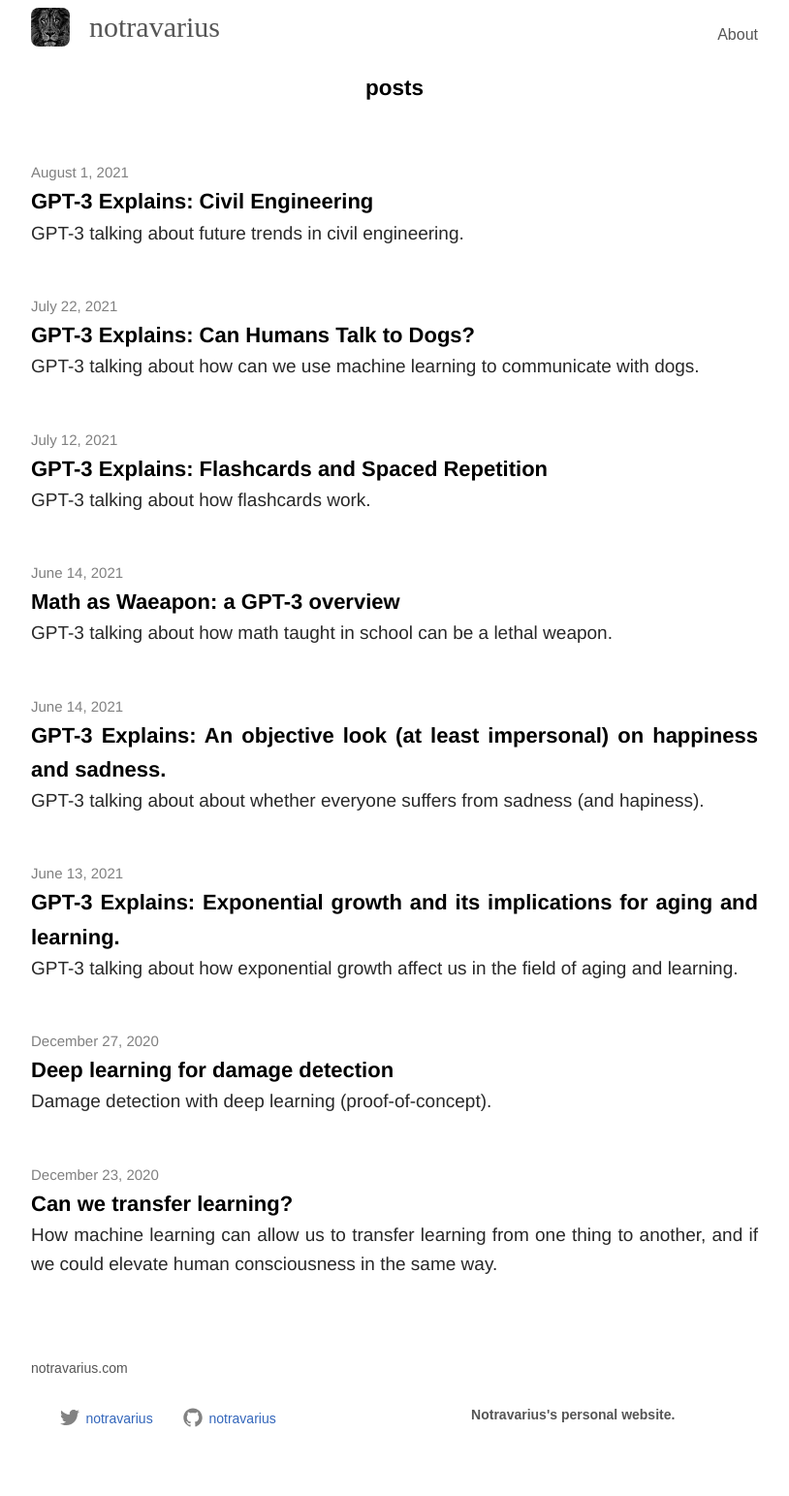
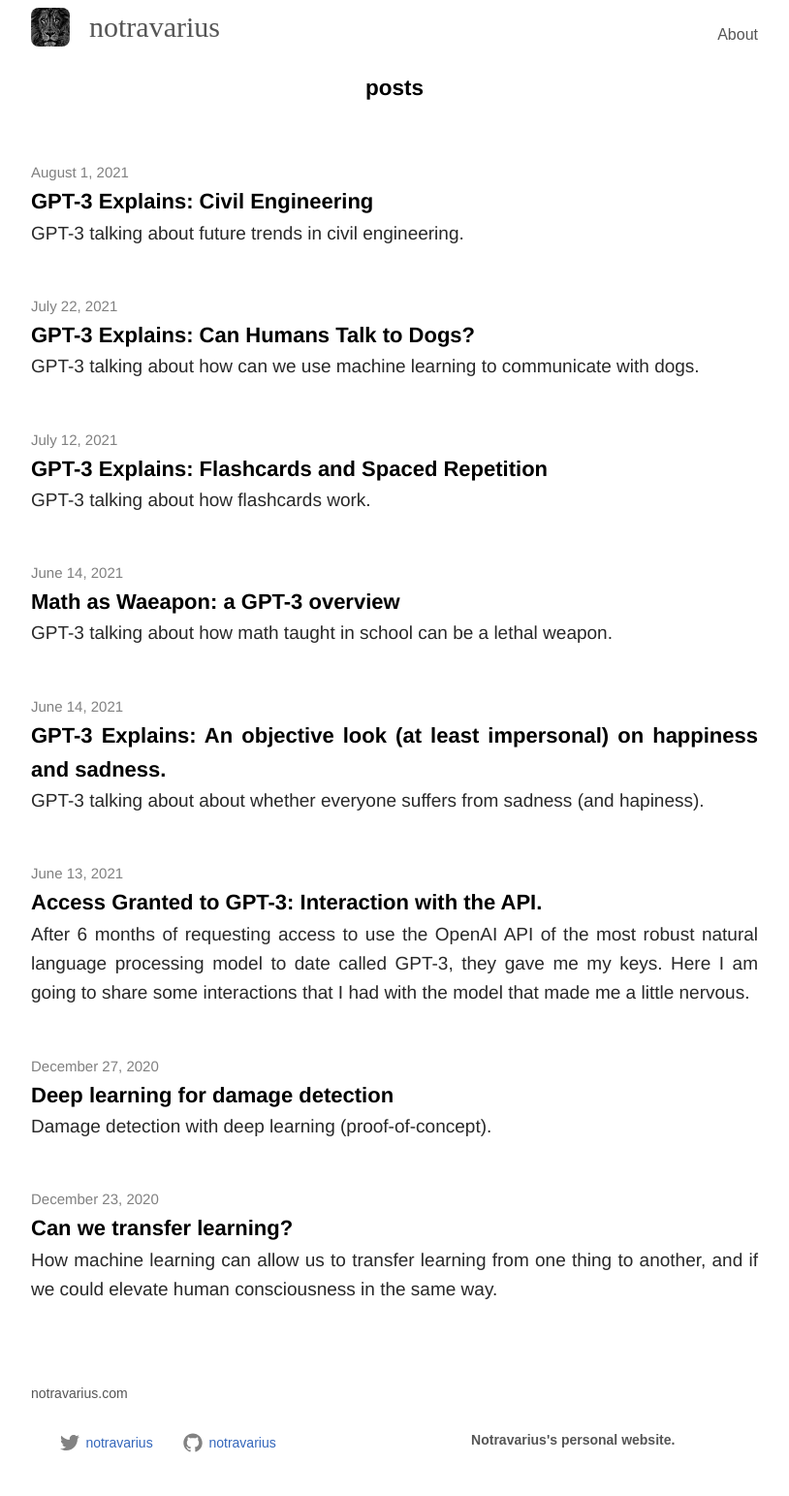
Before and after one commit to leonelBianchi/lebianchi.github.io, a Jekyll site: the page built from index.md, in a window 1280 px wide. Shown: the whole page at 97% size, without its empty margins (233-1047 px from the left). Built offline with Jekyll 4.4.1, drawn with Linux system fonts in a browser that asks for light colours; before the commit the page ends 1517 px from its top, so only the background shows below that.

Commit message:
post_dropdown

```diff
--- a/_posts/2021-06-13-what-about-exponential-growth.md
+++ b/_posts/2021-06-13-what-about-exponential-growth.md
@@ -1,11 +1,11 @@
 ---
 layout: post2
-title: "GPT-3 Explains: Exponential growth and its implications for aging and learning."
+title: "Access Granted to GPT-3: Interaction with the API."
 permalink: /:day/:month/:year/:title
 published: true+
 tags: "writting"
 img: "images/gpt_exponential.jpg"
-description: "GPT-3 talking about how exponential growth affect us in the field of aging and learning."
+description: "After 6 months of requesting access to use the OpenAI API of the most robust natural language processing model to date called GPT-3, they gave me my keys. Here I am going to share some interactions that I had with the model that made me a little nervous."
 ---
 <style>
     img {
@@ -14,8 +14,22 @@
     }
 </style>
 
-*The following text is part of a series of texts generated by OpenAI's GPT-3, a deep learning model for natural language processing.They are not just any texts, they seek to explain something. What I try to do is combine concepts and see how the model relates them and generates new ideas.Basically, I only indicate to the model the phrase written in "input". Everything else is generated by the model*
-<hr>
+<script>
+function myFunction() {
+  var x = document.getElementById("myDIV");
+  if (x.style.display === "none") {
+    x.style.display = "block";
+  } else {
+    x.style.display = "none";
+  }
+}
+</script>
+
+<button onclick="myFunction()">Try it</button>
+
+<div id="myDIV">
+This is my DIV element.
+</div>
 
 <img src="../../../images/celula.png"> <br> <br>
 
```
Also changed, not shown: js/post.js (added).
